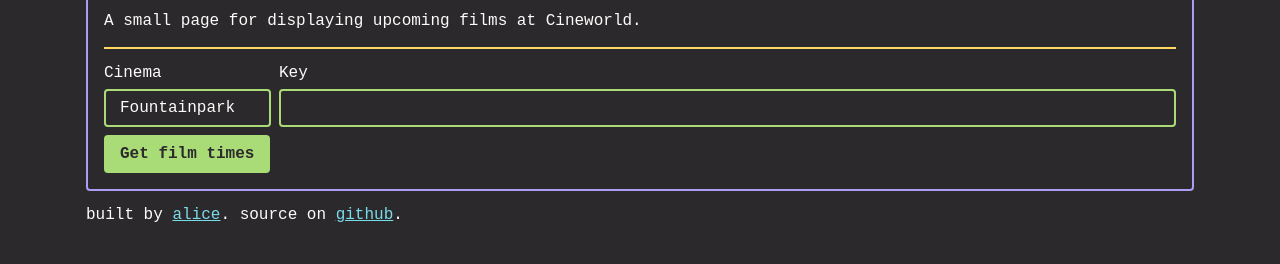
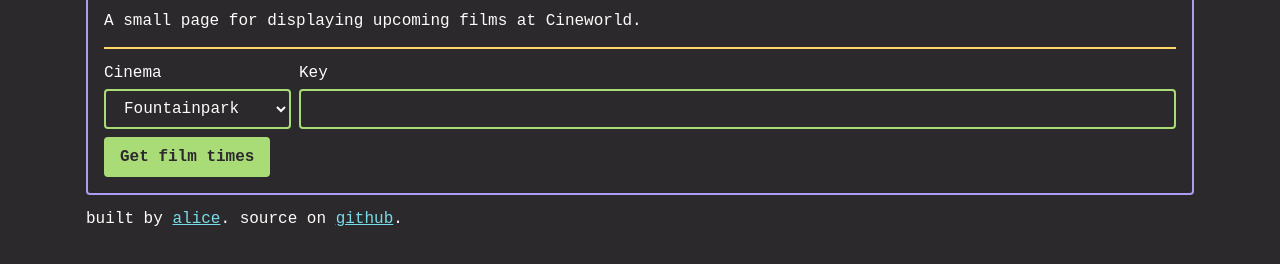
Before and after one commit to alicegherbison/cinema, a website: page src/index.html in a window 1280 px wide. Shown: the part 78-342 px from the top of the page. Drawn offline with nearby package versions, Linux system fonts and the light colour scheme; files that its build step writes are made by us from their sources.

Commit message:
Fix form dropdown and link styling

```diff
--- a/src/sass/base/_reset.scss
+++ b/src/sass/base/_reset.scss
@@ -132,7 +132,3 @@
   border-collapse: collapse;
   border-spacing: 0;
 }
-
-select {
-  appearance: none;
-}
--- a/src/sass/mixins/_forms.scss
+++ b/src/sass/mixins/_forms.scss
@@ -5,6 +5,8 @@
   color: $form-element-color;
   font-family: $form-element-font-family;
   font-size: $font-size-base;
+  height: $form-element-height;
+  line-height: $form-element-line-height;
   padding: $form-element-padding;
 
   &:focus {
--- a/src/sass/utils/_variables.scss
+++ b/src/sass/utils/_variables.scss
@@ -71,6 +71,7 @@
 $form-element-color: $color-straw;
 $form-element-font-family: $font-primary;
 $form-element-height: 4rem;
+$form-element-line-height: 1.3;
 $form-element-padding: .8rem 1.4rem;
 $form-element-spacer: $spacer / 2;
 
```
